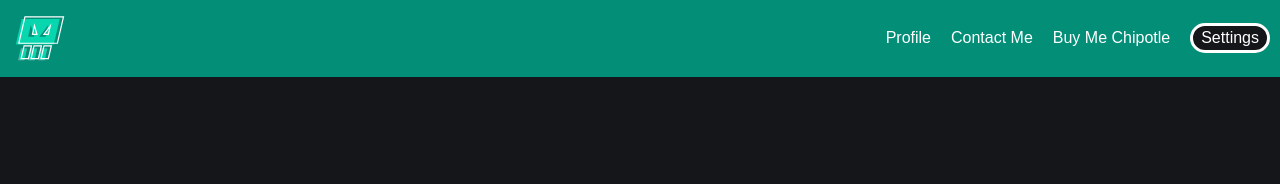
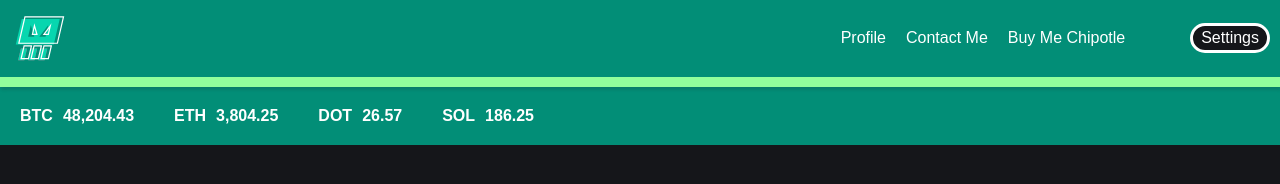
Before and after one commit to NoahHendrickson/Crypto_Portfolio, a plain HTML site: page index.html in a window 1280 px wide. Drawn offline with Linux system fonts and the light colour scheme; a web font is replaced by a local one.

Commit message:
messed up some JS

```diff
--- a/index.html
+++ b/index.html
@@ -6,20 +6,53 @@
   <meta name="viewport" content="width=device-width, initial-scale=1.0">
   <title>Document</title>
   <link rel="stylesheet" href="style.css">
-  <link rel="stylesheet" href="https://use.typekit.net/lkt4ltr.css">
-</head>
+  <link rel="stylesheet" href="https://use.typekit.net/lkt4ltr.css"></head>
 
 <body>
   <header>
     <nav>
       <img class="logo" src="icons/Logo-05.svg">
       <ul class="nav-links">
-        <li><a href="#">Profile</a></li>
+        <li><a id="profile" href="#">Profile</a>
+          <div class="dropdown">
+            <p>hi</p>
+          </div>
+        </li>
         <li><a href="#">Contact Me</a></li>
         <li><a href="#">Buy Me Chipotle</a></li>
       </ul>
       <a class="cta" href="#"><button class="settings-button">Settings</button></a>
     </nav>
+    <div class="deco"></div>
+    <div class="price-container">
+      <ul class="asset-prices">
+        <li class="assets">
+          <p class="ticker">BTC</p>
+          <p class="price">48,204.43</p>
+        </li>
+        <li class="assets">
+          <p class="ticker">ETH</p>
+          <p class="price">3,804.25</p>
+        </li>
+        <li class="assets">
+          <p class="ticker">DOT</p>
+          <p class="price">26.57</p>
+        </li>
+        <li class="assets">
+          <p class="ticker">SOL</p>
+          <p class="price">186.25</p>
+        </li>
+      </ul>
+    </div>
   </header>
+  <script>
+    var profileButton = document.getElementById('profile')
+    var profileDrop = document.querySelector('.dropdown')
+
+    profileButton.addEventListener("click", function() {
+      profileDrop.classlist.add(" show")
+    });
+
+  </script>
 </body>
 </html>
--- a/style.css
+++ b/style.css
@@ -8,6 +8,7 @@
   --black: #15161A;
   --dark: #028E77;
   --mid: #20B0B8;
+  --mid-light: #07D6AF;
   --light: #91FF9C;
 }
 
@@ -39,13 +40,17 @@ li, a, button {
   list-style: none;
 }
 
+a:hover {
+  color: var(--light);
+}
+
 button {
   border: solid white 3px;
   background: var(--black);
   color: white;
   border-radius: 50px;
   padding: 3px 8px;
-
+  margin-left: 50px;
 }
 
 nav {
@@ -54,3 +59,49 @@ nav {
   justify-content: flex-end;
   align-items: center;
 }
+
+li {
+  position: relative;
+}
+
+.deco {
+  background: var(--light);
+  width: 100%;
+  height: 10px;
+  box-shadow: 1.0px 2.6px 2.6px hsl(0deg 0% 15% / 0.15);
+}
+
+.dropdown {
+  display: none;
+  position: absolute;
+  background: var(--mid-light);
+  width: 100px;
+  height: 100px;
+  border-radius: 15px;
+}
+
+.show {
+  display: flex;
+}
+
+p {
+  margin: 10px 10px;
+  color: var(--white);
+}
+
+.asset-prices {
+  position: relative;
+  z-index: -1;
+  display: flex;
+  background: var(--dark);
+}
+
+.assets {
+  display: flex;
+  margin: 15px;
+}
+
+.ticker, .price {
+  margin: 5px;
+  font-weight: 600;
+}
```
